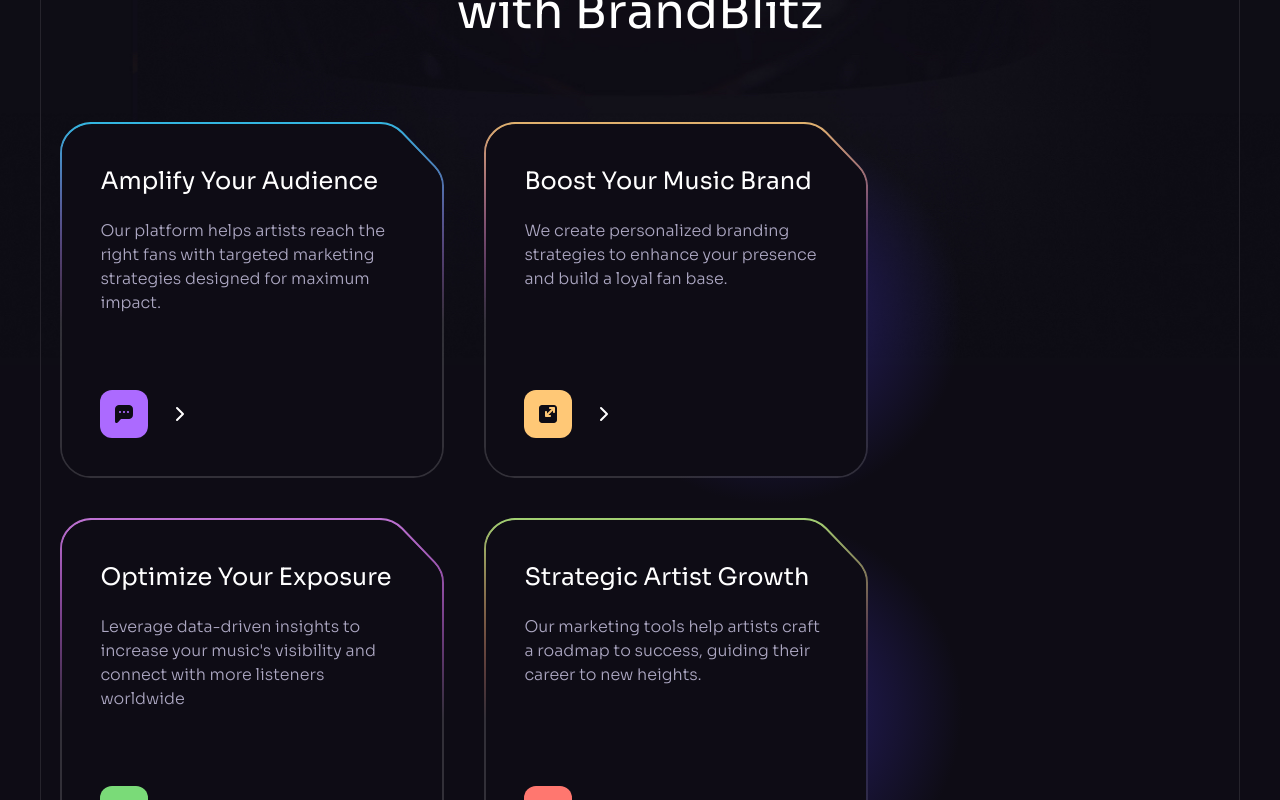
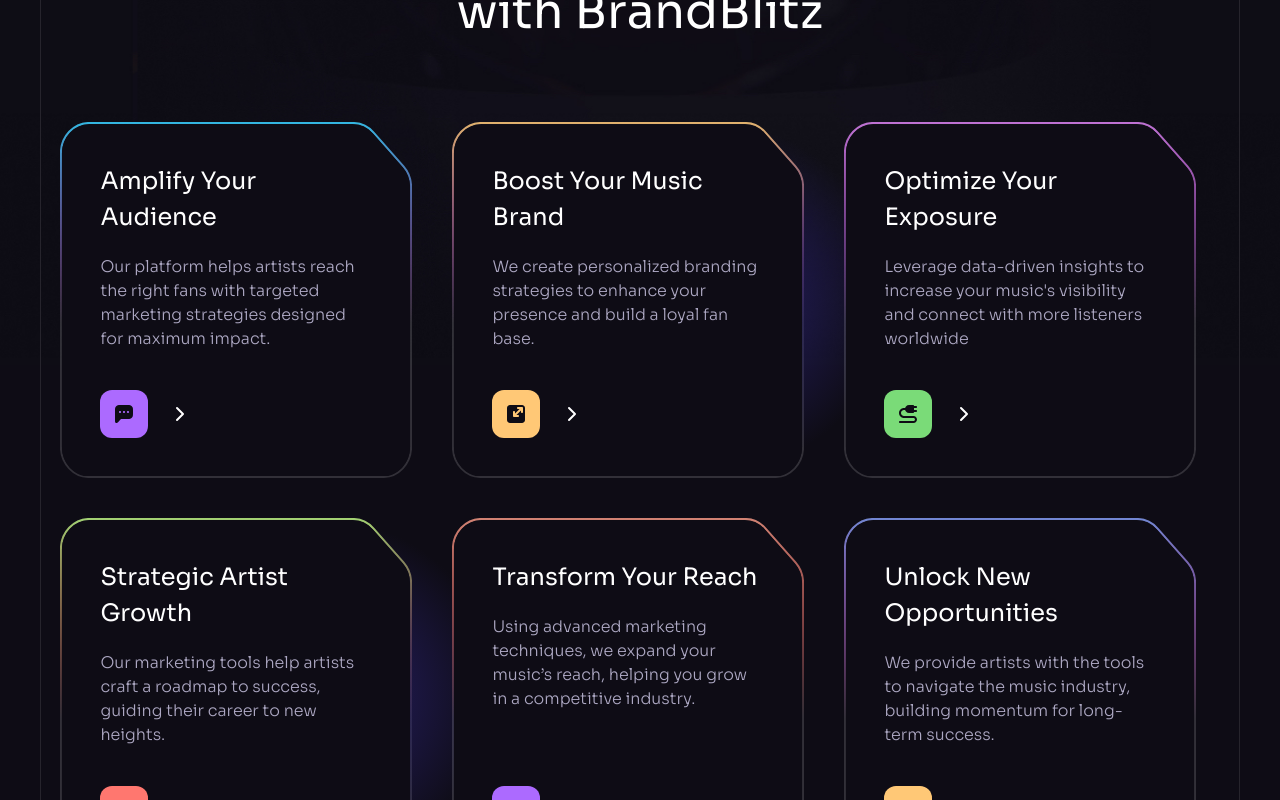
Before and after one commit to ZainyShorts/Brand-blitz-new, a React (Vite) app: page / in a window 1280 px wide. Shown: the part 1340-2140 px from the top of the page. Built offline with nearby package versions, Linux system fonts and the light colour scheme.

Commit message:
added vercel file

```diff
--- a/src/components/Benefits.jsx
+++ b/src/components/Benefits.jsx
@@ -58,7 +58,7 @@
         <div className="flex flex-wrap gap-10 mb-10">
           {benefits.map((item, index) => (
             <div
-              className="block relative p-0.5 bg-no-repeat bg-[length:100%_100%] md:max-w-[24rem]"
+              className="block relative p-0.5 bg-no-repeat bg-[length:100%_100%] md:max-w-[22rem]"
               style={{
                 backgroundImage: `url(${item.backgroundUrl})`, // Fixed template literal
               }}
```
Also changed, not shown: vercel.json (added).
